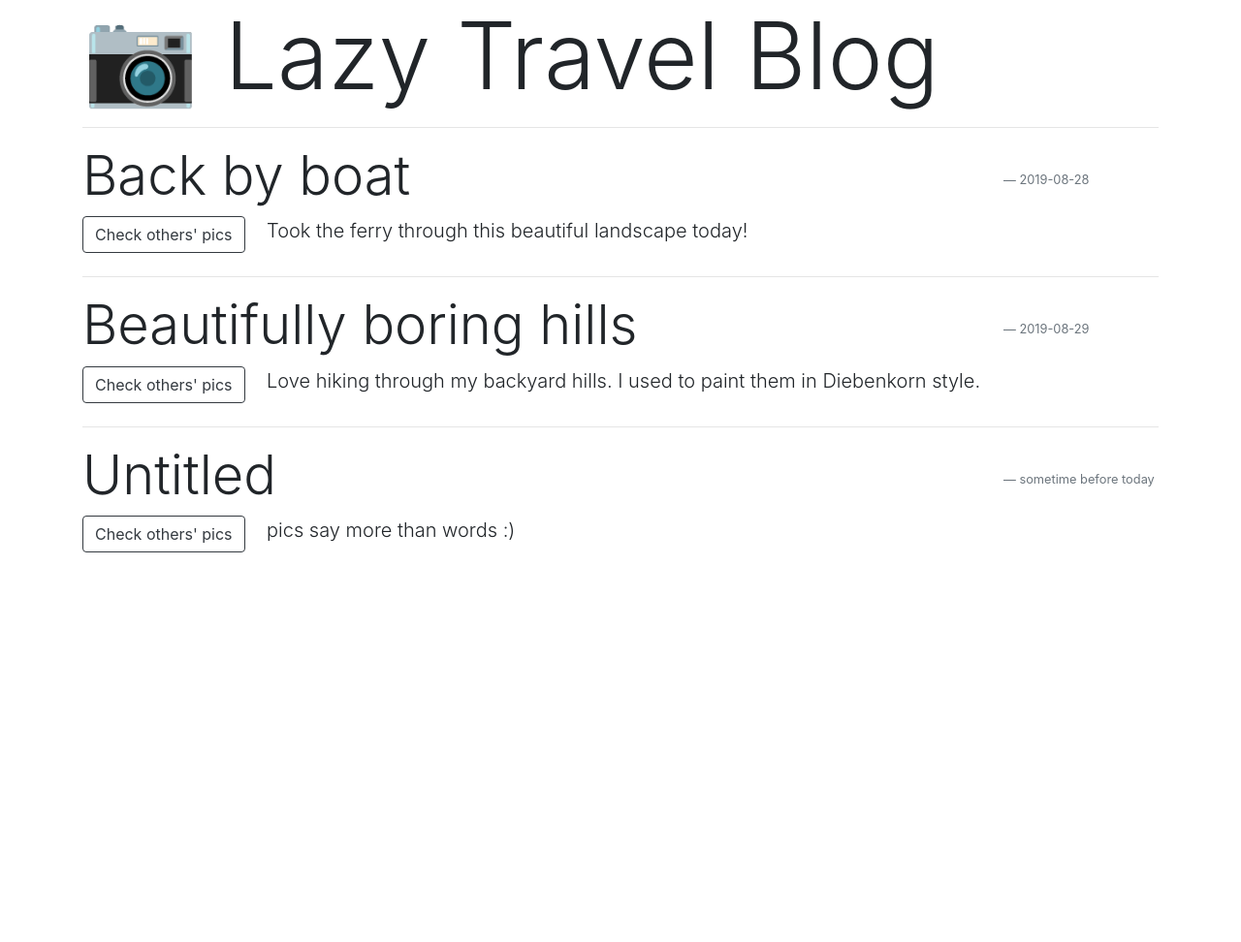
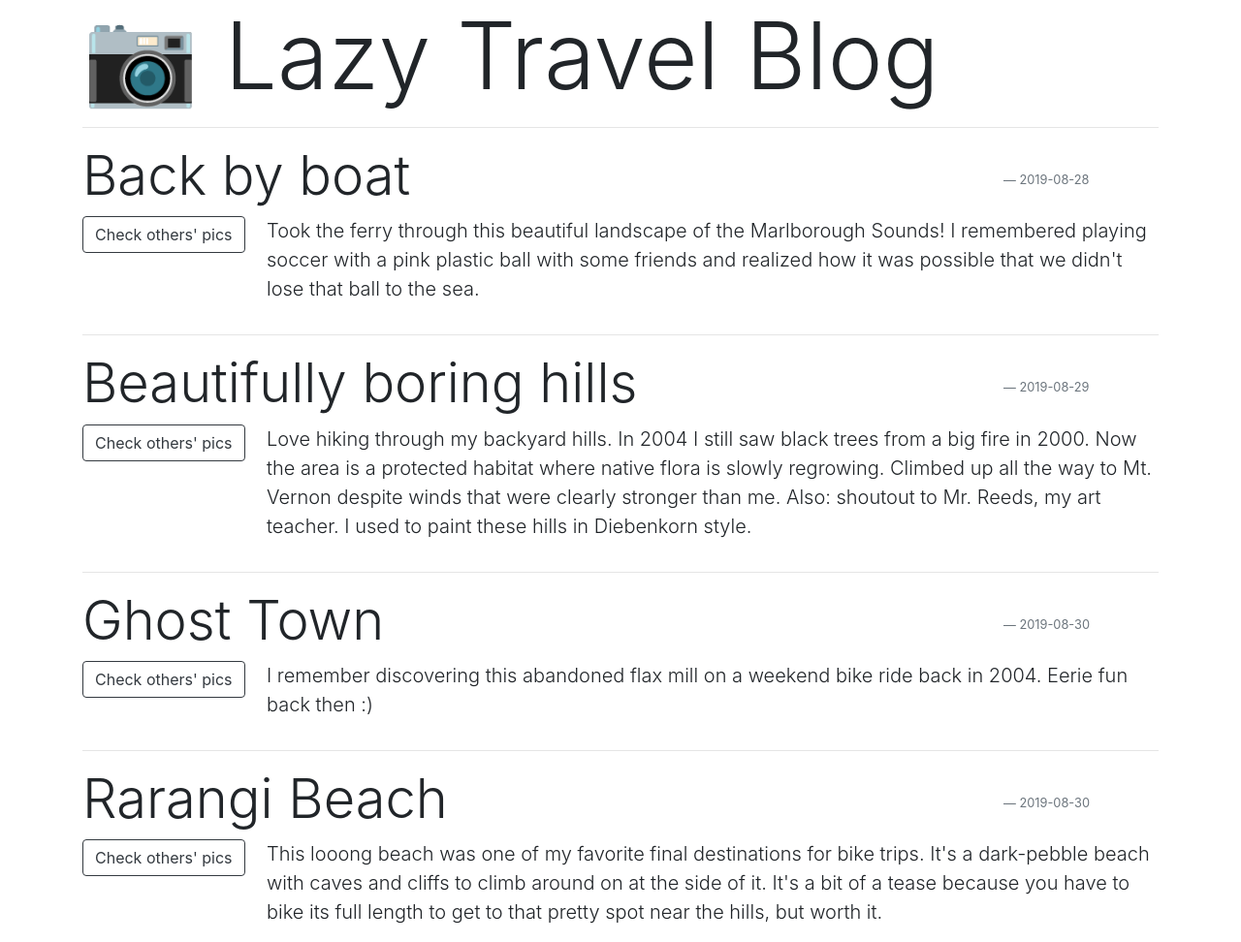
Before and after one commit to martin-martin/lazy-travel-blog, a plain HTML site: page index.html in a window 1280 px wide. Shown: the whole page at 97% size. Before the commit the page ends 800 px from the top, so only its background shows below. Drawn offline with nearby package versions, Linux system fonts and the light colour scheme.

Commit message:
Update entries

```diff
--- a/index.html
+++ b/index.html
@@ -25,7 +25,7 @@
             <a href="https://www.instagram.com/explore/tags/marlboroughsounds" class="btn btn-outline-dark" target="_blank">Check others' pics</a>
         </div>
         <div class="col-md-10">
-            <p class="lead">Took the ferry through this beautiful landscape today!</p>
+            <p class="lead">Took the ferry through this beautiful landscape of the Marlborough Sounds! I remembered playing soccer with a pink plastic ball with some friends and realized how it was possible that we didn't lose that ball to the sea.</p>
         </div>
     </div>
 <section>
@@ -45,7 +45,7 @@
             <a href="https://www.instagram.com/explore/tags/witherhillsfarmpark" class="btn btn-outline-dark" target="_blank">Check others' pics</a>
         </div>
         <div class="col-md-10">
-            <p class="lead">Love hiking through my backyard hills. I used to paint them in Diebenkorn style.</p>
+            <p class="lead">Love hiking through my backyard hills. In 2004 I still saw black trees from a big fire in 2000. Now the area is a protected habitat where native flora is slowly regrowing. Climbed up all the way to Mt. Vernon despite winds that were clearly stronger than me. Also: shoutout to Mr. Reeds, my art teacher. I used to paint these hills in Diebenkorn style.</p>
         </div>
     </div>
 <section>
@@ -54,18 +54,38 @@
     <hr>
     <div class="row align-items-center">
         <div class="col-md-10">
-            <h2 class="display-4">Untitled</h2>
+            <h2 class="display-4">Ghost Town</h2>
         </div>
         <div class="col-md-2">
-            <footer class="blockquote-footer">sometime before today</footer>
+            <footer class="blockquote-footer">2019-08-30</footer>
         </div>
     </div>
     <div class="row">
         <div class="col-md-2">
-            <a href="https://www.instagram.com/explore/tags/kitten" class="btn btn-outline-dark" target="_blank">Check others' pics</a>
+            <a href="https://www.instagram.com/explore/tags/springcreeknewzealand" class="btn btn-outline-dark" target="_blank">Check others' pics</a>
         </div>
         <div class="col-md-10">
-            <p class="lead">pics say more than words :)</p>
+            <p class="lead">I remember discovering this abandoned flax mill on a weekend bike ride back in 2004. Eerie fun back then :)</p>
+        </div>
+    </div>
+<section>
+
+<section>
+    <hr>
+    <div class="row align-items-center">
+        <div class="col-md-10">
+            <h2 class="display-4">Rarangi Beach</h2>
+        </div>
+        <div class="col-md-2">
+            <footer class="blockquote-footer">2019-08-30</footer>
+        </div>
+    </div>
+    <div class="row">
+        <div class="col-md-2">
+            <a href="https://www.instagram.com/explore/tags/rarangi" class="btn btn-outline-dark" target="_blank">Check others' pics</a>
+        </div>
+        <div class="col-md-10">
+            <p class="lead">This looong beach was one of my favorite final destinations for bike trips. It's a dark-pebble beach with caves and cliffs to climb around on at the side of it. It's a bit of a tease because you have to bike its full length to get to that pretty spot near the hills, but worth it.</p>
         </div>
     </div>
 <section>
```
Also changed, not shown: logs.json (+12 -3 lines).
